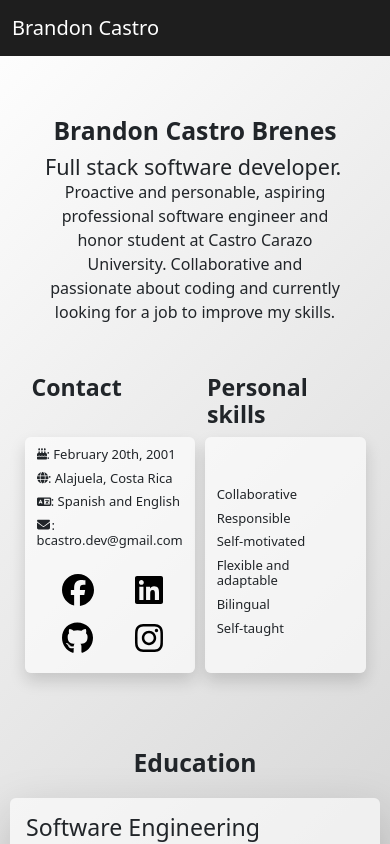
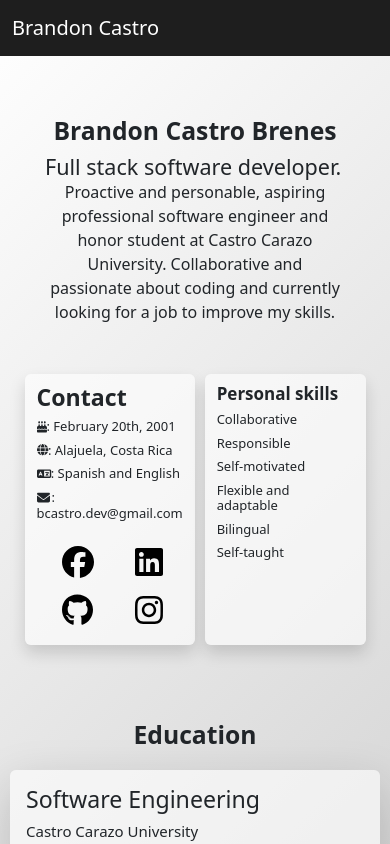
Before and after one commit to BrandonCastro932/brandoncastro932.github.io, a React (Create React App) app: page / in a window 390 px wide. Shown: the top 844 px of the page. Built offline with nearby package versions, Linux system fonts and the light colour scheme.

Commit message:
greetings changed

```diff
--- a/src/components/AboutMe.js
+++ b/src/components/AboutMe.js
@@ -18,14 +18,10 @@ export default class AboutMe extends Component {
           <div className="container">
             <div className="row">
               <div className="col">
-                <h3 className="aboutTitle">
-                  <strong>Contact</strong>
-                </h3>
+
               </div>
               <div className="col">
-                <h3 className="personalTitle">
-                  <strong>Personal skills</strong>
-                </h3>
+
               </div>
             </div>
           </div>
@@ -35,6 +31,9 @@ export default class AboutMe extends Component {
             <div className="infoRow row">
               <div className="infoCol col shadow rounded animation fade-left">
                 <div className="contactContent">
+                <h3 className="aboutTitle">
+                  <strong>Contact</strong>
+                </h3>
                 <h5>
                   <FontAwesomeIcon
                     icon={faCakeCandles}
@@ -129,6 +128,9 @@ export default class AboutMe extends Component {
 
               <div className="infoCol col shadow rounded animation fade-right">
                 <div className="content">
+                <h3 className="personalTitle">
+                  <strong>Personal skills</strong>
+                </h3>
                 <h5>Collaborative</h5>
                 <h5>Responsible</h5>
                 <h5>Self-motivated</h5>
--- a/src/components/AboutMe.scss
+++ b/src/components/AboutMe.scss
@@ -104,12 +104,15 @@
     .aboutMeContainer{
         max-width: 90%;
     }
+    .personalTitle{
+        font-size: 17px !important;
+    }
     .infoCol{
         h5{
             font-size: 13px;
         }
         .content{
-            margin-top: 50px !important;
+            //margin-top: 50px !important;
         }
     }
     .socialIcon{
```
